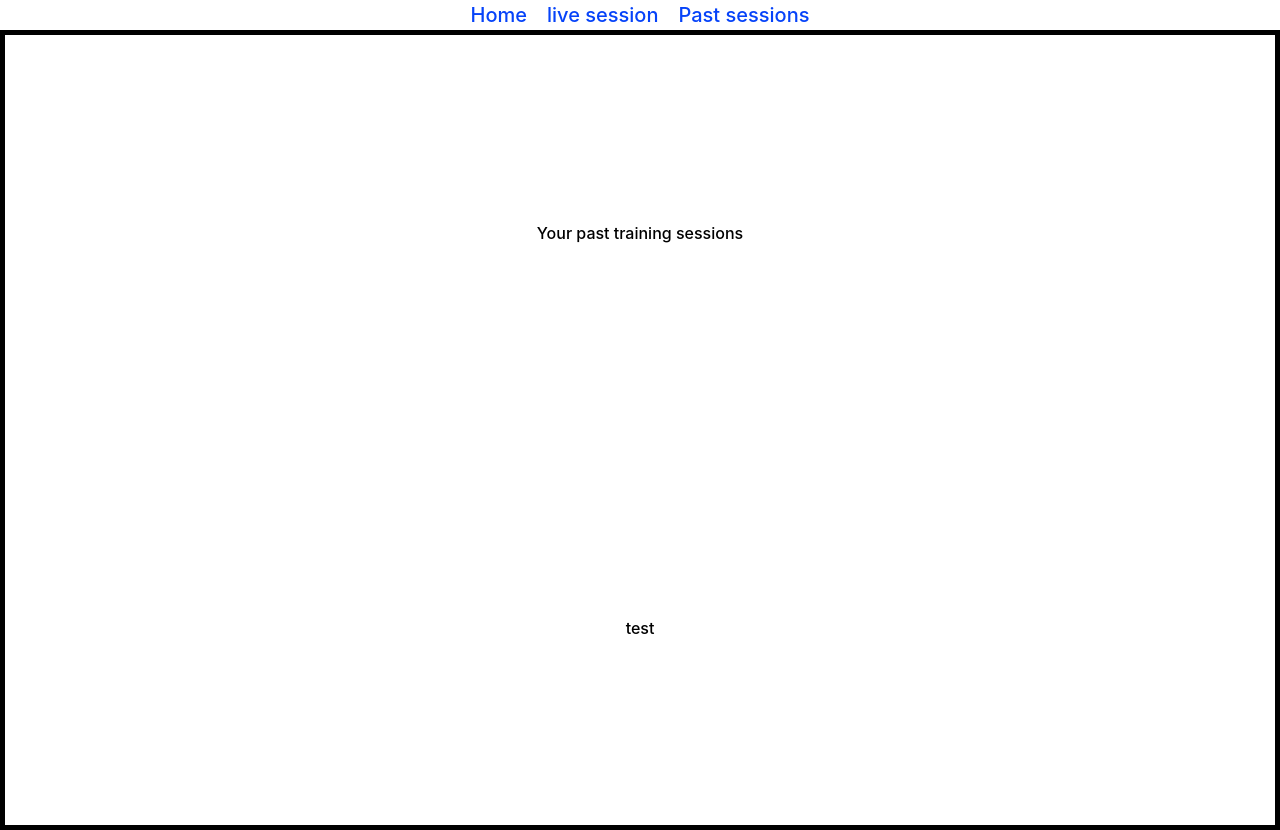
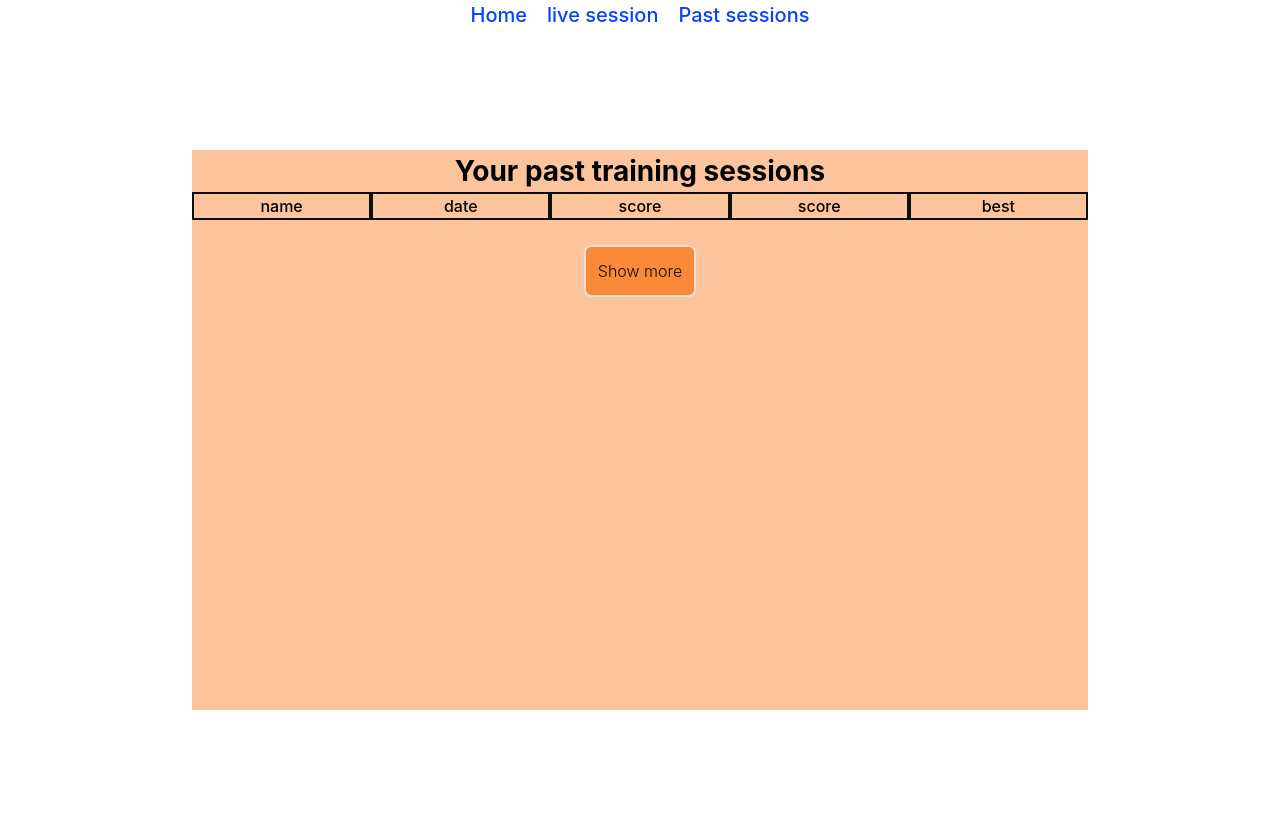
Before and after one commit to cipodrew/shadowbox, a SvelteKit app: page /history in a window 1280 px wide. Built offline with nearby package versions, Linux system fonts and the light colour scheme.

Commit message:
history page redesign

```diff
--- a/src/app.css
+++ b/src/app.css
@@ -245,3 +245,8 @@ body {
 }
 
 /* ----Utility Classes--- */
+.even-columns {
+  display: grid;
+  grid-auto-flow: column;
+  grid-auto-columns: 1fr;
+}
--- a/src/routes/+layout.svelte
+++ b/src/routes/+layout.svelte
@@ -1,7 +1,7 @@
 <!-- <svelte:options runes={true} /> ATTENZIONE: non ideomatico, potrebbe creare problemi -->
 <script>
-    import '../app.css'
-    let { children } = $props()
+	import '../app.css';
+	let { children } = $props();
 </script>
 
 <nav>
@@ -27,7 +27,7 @@
 		color: var(--secondary-500);
 		text-decoration: none;
 	}
-    a:hover{
+	a:hover {
 		opacity: 80%;
 	}
 </style>
--- a/src/routes/history/+page.svelte
+++ b/src/routes/history/+page.svelte
@@ -1,20 +1,56 @@
+<script>
+	import Button from '$lib/components/Button.svelte';
+
+	function showMore() {} //TODO:
+</script>
+
 <svelte:head>
 	<title>Historycal graph</title>
 </svelte:head>
 <div class="wrapper">
-	<h1>Your past training sessions</h1>
-	<div>test</div>
+	<main class="container">
+		<h1 class="heading-1">Your past training sessions</h1>
+		<section class="table even-columns">
+			<div class="table-item">name</div>
+			<div class="table-item">date</div>
+			<div class="table-item">score</div>
+			<div class="table-item">score</div>
+			<div class="table-item">best</div>
+		</section>
+		<Button variant="primary" onClick={showMore}>Show more</Button>
+	</main>
 </div>
 
 <style>
+	:global(body) {
+		height: 100svh;
+	} /* Svelte rules are scoped by default so we need to specify if we want a global rule.
+	 In this case it's fine because this is a page component */
+
 	.wrapper {
 		display: grid;
 		place-items: center;
-		border-style: solid;
+		/* border-style: solid;
 		border-width: 5px;
-		border-color: --var(--border);
+		border-color: --var(--border); */
 		/*grid-template-rows: minmax(100px, auto) 1fr;*/
-		height: 100svh;
+		height: 100%;
+		margin: 0;
 		/*overflow: hidden;*/
 	}
+
+	.container {
+		/* align-self: center;
+		justify-self: center; */
+		width: clamp(80px, 70%, 900px);
+		text-align: center;
+		background-color: var(--accent-200);
+		min-height: 70%;
+	}
+
+	.table {
+	}
+	.table-item {
+		border: 2px solid var(--background-950);
+	}
 </style>
--- a/src/routes/history/[slug]/+layout.svelte
+++ b/src/routes/history/[slug]/+layout.svelte
@@ -5,6 +5,8 @@
 	 *@type {[]}
 	 */
 	let last_10_sessions;
+
+	//TODO: make this sidebar toggle-able
 </script>
 
 <div class="columns">
```
Lines whose indentation alone changed are shown as unchanged.
